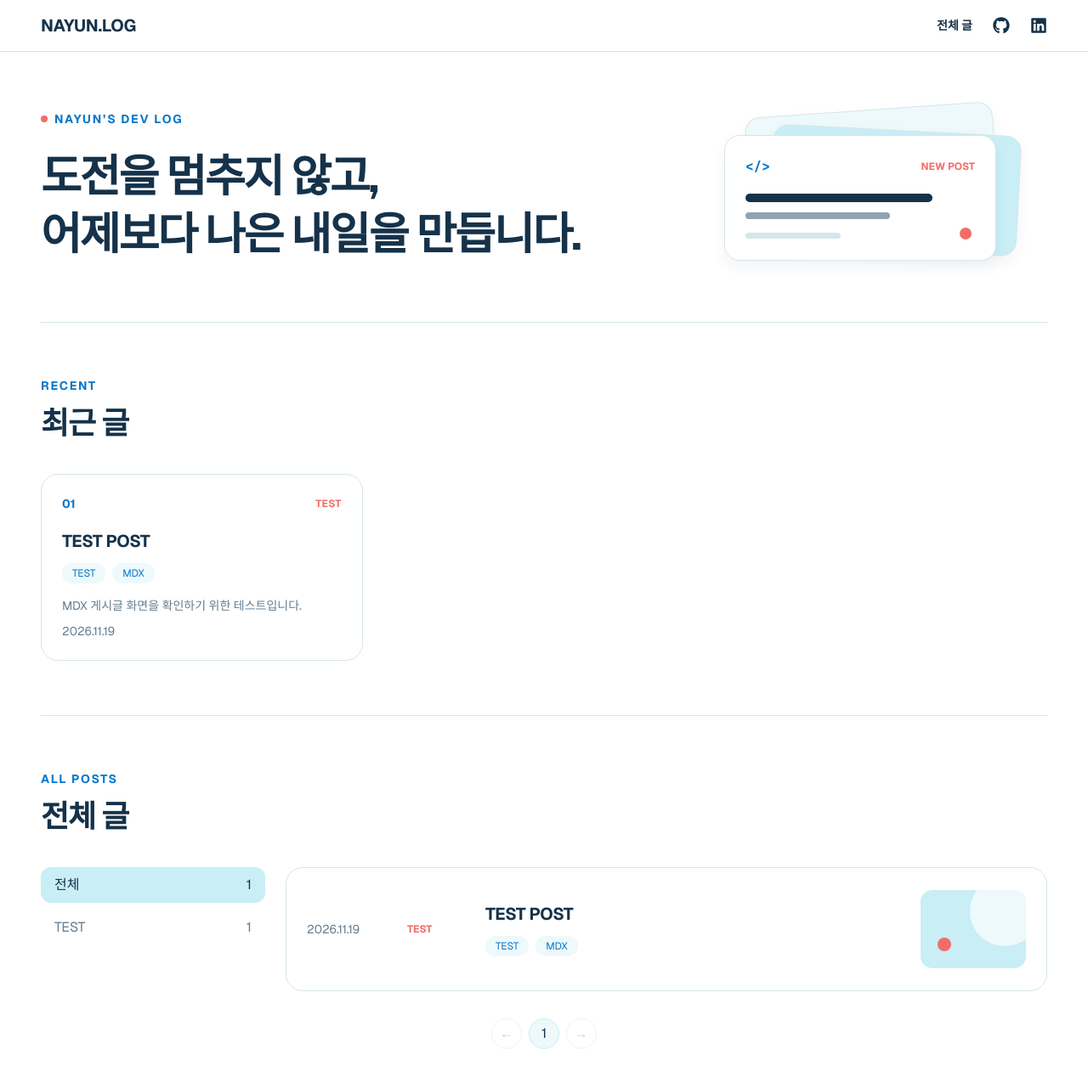
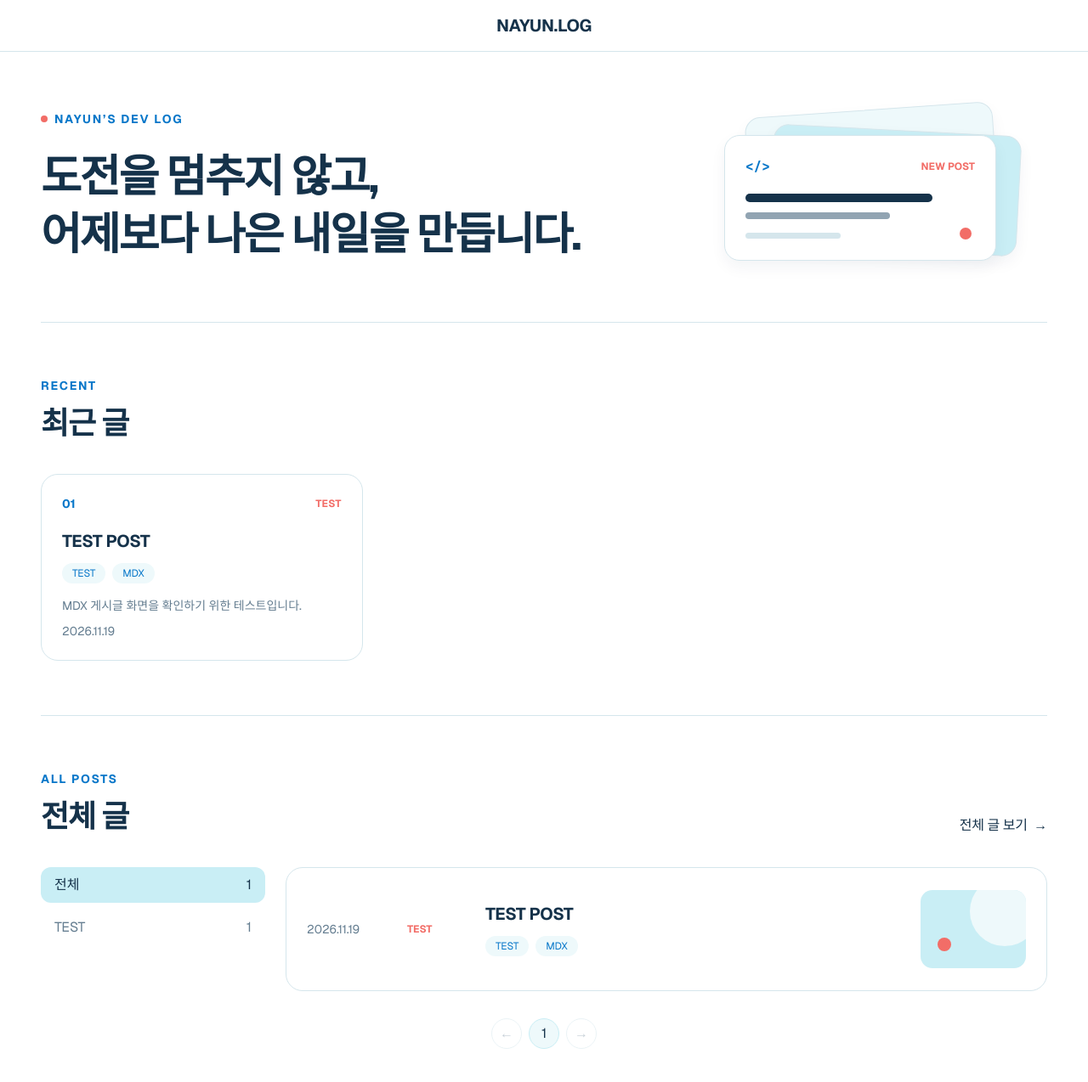
Before and after one commit to kxxnayun/nayunlog, a Next.js app: page / in a window 1280 px wide. Shown: the top 1274 px of the page at 85% size. Built offline with nearby package versions, Linux system fonts and the light colour scheme.

Commit message:
feat: 홈  전체 글 섹션 버튼 추가

```diff
--- a/src/app/layout.tsx
+++ b/src/app/layout.tsx
@@ -1,4 +1,4 @@
-import { Geist, Geist_Mono } from 'next/font/google';
+import { Geist, Geist_Mono, Noto_Sans_KR } from 'next/font/google';
 import './globals.css';
 import Header from '@/components/layout/Header';
 
@@ -12,9 +12,18 @@ const geistMono = Geist_Mono({
   subsets: ['latin'],
 });
 
+const notoSansKr = Noto_Sans_KR({
+  variable: '--font-noto-sans-kr',
+  subsets: ['latin'],
+  weight: ['500'],
+});
+
 export default function RootLayout({ children }: LayoutProps<'/'>) {
   return (
-    <html lang="ko" className={`${geistSans.variable} ${geistMono.variable} h-full antialiased`}>
+    <html
+      lang="ko"
+      className={`${geistSans.variable} ${geistMono.variable} ${notoSansKr.variable} h-full antialiased`}
+    >
       <body className="flex min-h-full flex-col">
         <Header />
         <main className="flex-1">{children}</main>
--- a/src/app/page.tsx
+++ b/src/app/page.tsx
@@ -12,7 +12,7 @@ export default async function Home() {
       <hr className="section-divider" />
       <RecentPosts posts={posts.slice(0, 3)} />
       <hr className="section-divider" />
-      <AllPosts posts={posts} />
+      <AllPosts posts={posts} showAllPostsLink />
       <hr className="section-divider" />
     </>
   );
--- a/src/components/home/AllPosts.tsx
+++ b/src/components/home/AllPosts.tsx
@@ -1,16 +1,18 @@
 'use client';
 
+import Link from 'next/link';
 import { useMemo, useState } from 'react';
 import PostListItem from '@/components/posts/PostListItem';
 import type { PostSummary } from '@/lib/posts';
 
 type AllPostsProps = {
   posts: PostSummary[];
+  showAllPostsLink?: boolean;
 };
 
 const POSTS_PER_PAGE = 6;
 
-export default function AllPosts({ posts }: AllPostsProps) {
+export default function AllPosts({ posts, showAllPostsLink = false }: AllPostsProps) {
   const [selectedCategory, setSelectedCategory] = useState('전체');
   const [currentPage, setCurrentPage] = useState(1);
 
@@ -44,9 +46,25 @@ export default function AllPosts({ posts }: AllPostsProps) {
   return (
     <section id="posts" className="py-16">
       <div className="site-container">
-        <p className="text-sm font-bold tracking-[0.12em] text-brand-blue">ALL POSTS</p>
+        <div className="flex items-end justify-between gap-6">
+          <div>
+            <p className="text-sm font-bold tracking-[0.12em] text-brand-blue">ALL POSTS</p>
 
-        <h2 className="mt-2 text-[36px] font-bold tracking-[-0.03em] text-text-primary">전체 글</h2>
+            <h2 className="mt-2 text-[36px] font-bold tracking-[-0.03em] text-text-primary">
+              전체 글
+            </h2>
+          </div>
+
+          {showAllPostsLink && (
+            <Link
+              href="/posts"
+              data-node-id="91:348"
+              className="mb-1 text-[16px] leading-[27px] font-[var(--font-noto-sans-kr)] font-medium tracking-[-0.2px] whitespace-pre text-[#2477c9] transition-opacity hover:opacity-70"
+            >
+              {'전체 글 보기  →'}
+            </Link>
+          )}
+        </div>
 
         <div className="mt-8 grid grid-cols-[264px_1fr] items-start gap-6">
           <aside>
--- a/src/components/layout/Header.tsx
+++ b/src/components/layout/Header.tsx
@@ -1,42 +1,12 @@
 import Link from 'next/link';
-import { FaGithub, FaLinkedin } from 'react-icons/fa';
 
 export default function Header() {
   return (
     <header className="border-b border-border-default bg-white">
-      <div className="site-container flex h-[60px] items-center justify-between">
+      <div className="site-container flex h-[60px] items-center justify-center">
         <Link href="/" className="text-xl font-bold tracking-[-0.02em] text-text-primary">
           NAYUN.LOG
         </Link>
-
-        <nav className="flex items-center gap-6" aria-label="주요 메뉴">
-          <Link
-            href="/posts"
-            className="text-sm font-semibold text-text-primary transition-colors hover:text-brand-blue"
-          >
-            전체 글
-          </Link>
-
-          <a
-            href="https://github.com/kxxnayun"
-            target="_blank"
-            rel="noopener noreferrer"
-            aria-label="김나윤 GitHub"
-            className="text-xl text-text-secondary transition-colors hover:text-brand-blue"
-          >
-            <FaGithub />
-          </a>
-
-          <a
-            href="https://www.linkedin.com/in/kxxnayun"
-            target="_blank"
-            rel="noopener noreferrer"
-            aria-label="김나윤 LinkedIn"
-            className="text-xl text-text-secondary transition-colors hover:text-brand-blue"
-          >
-            <FaLinkedin />
-          </a>
-        </nav>
       </div>
     </header>
   );
```
